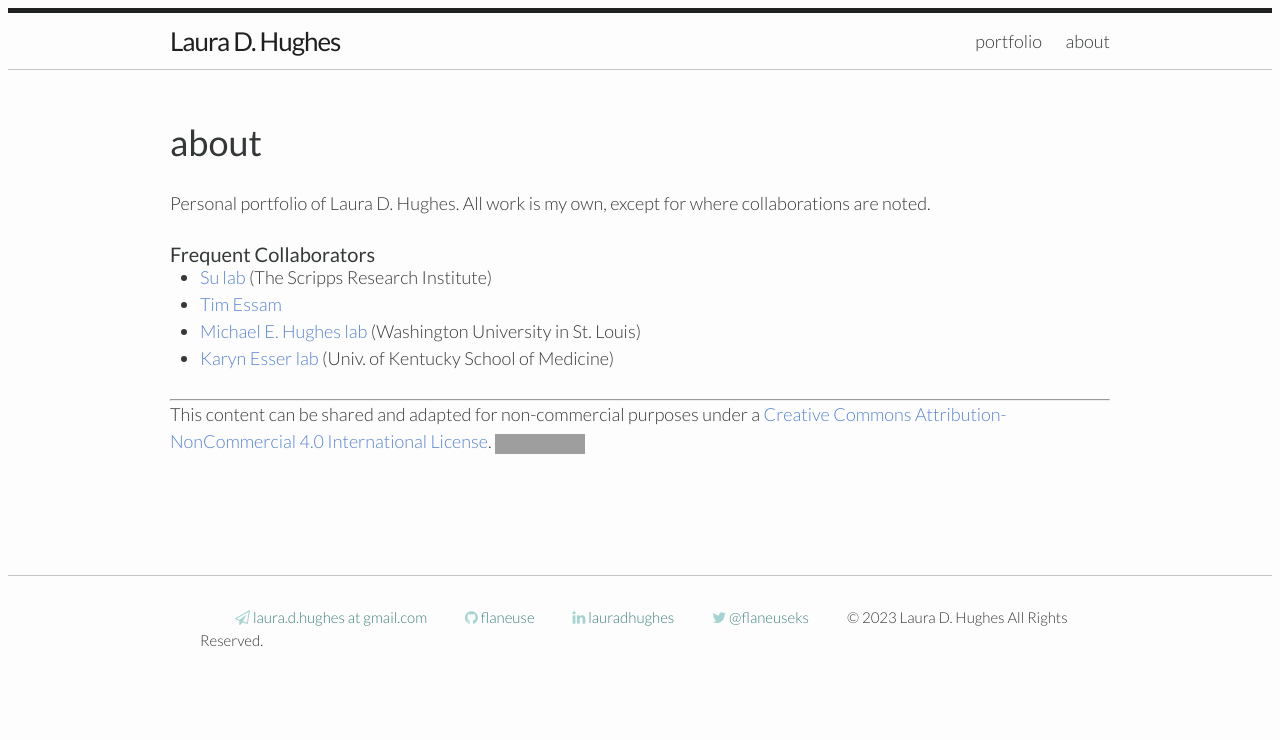
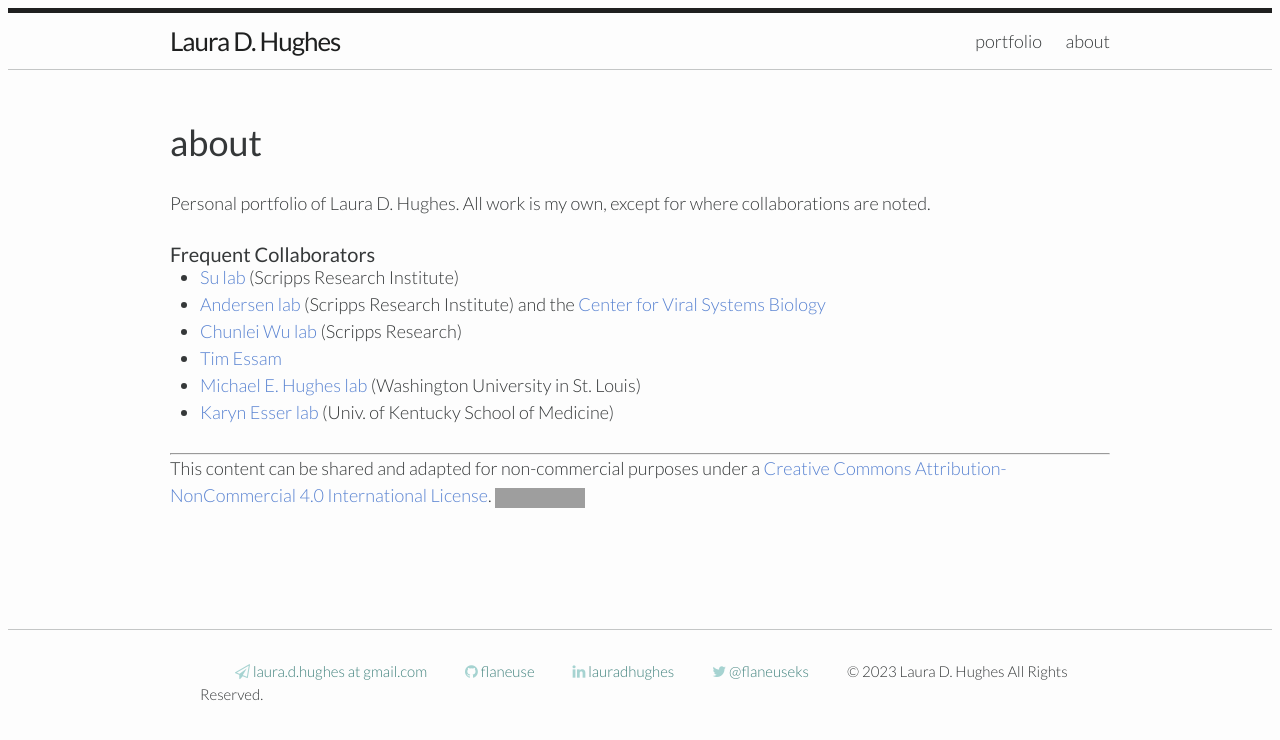
Before and after one commit to flaneuse/flaneuse.github.io, a Jekyll site: the page built from about.md, in a window 1280 px wide. Shown: the top 740 px of the page. Built offline with Jekyll 4.4.1, drawn with Linux system fonts in a browser that asks for light colours; grey boxes are pictures that could not be loaded.

Commit message:
add collabs

```diff
--- a/about.md
+++ b/about.md
@@ -9,7 +9,9 @@ Personal portfolio of Laura D. Hughes.  All work is my own, except for where col
 <br>
 
 #### Frequent Collaborators
-* [Su lab](http://sulab.org/) (The Scripps Research Institute)
+* [Su lab](http://sulab.org/) (Scripps Research Institute)
+* [Andersen lab](https://andersen-lab.com/) (Scripps Research Institute) and the [Center for Viral Systems Biology](https://cvisb.org/)
+* [Chunlei Wu lab](https://wulab.io/) (Scripps Research)
 * [Tim Essam](https://www.linkedin.com/in/timessam)
 * [Michael E. Hughes lab](http://openwetware.org/wiki/HughesLab) (Washington University in St. Louis)
 * [Karyn Esser lab](http://www.uky.edu/~kaesse2/lab_web_7_2007/SMBL/) (Univ. of Kentucky School of Medicine)
```
